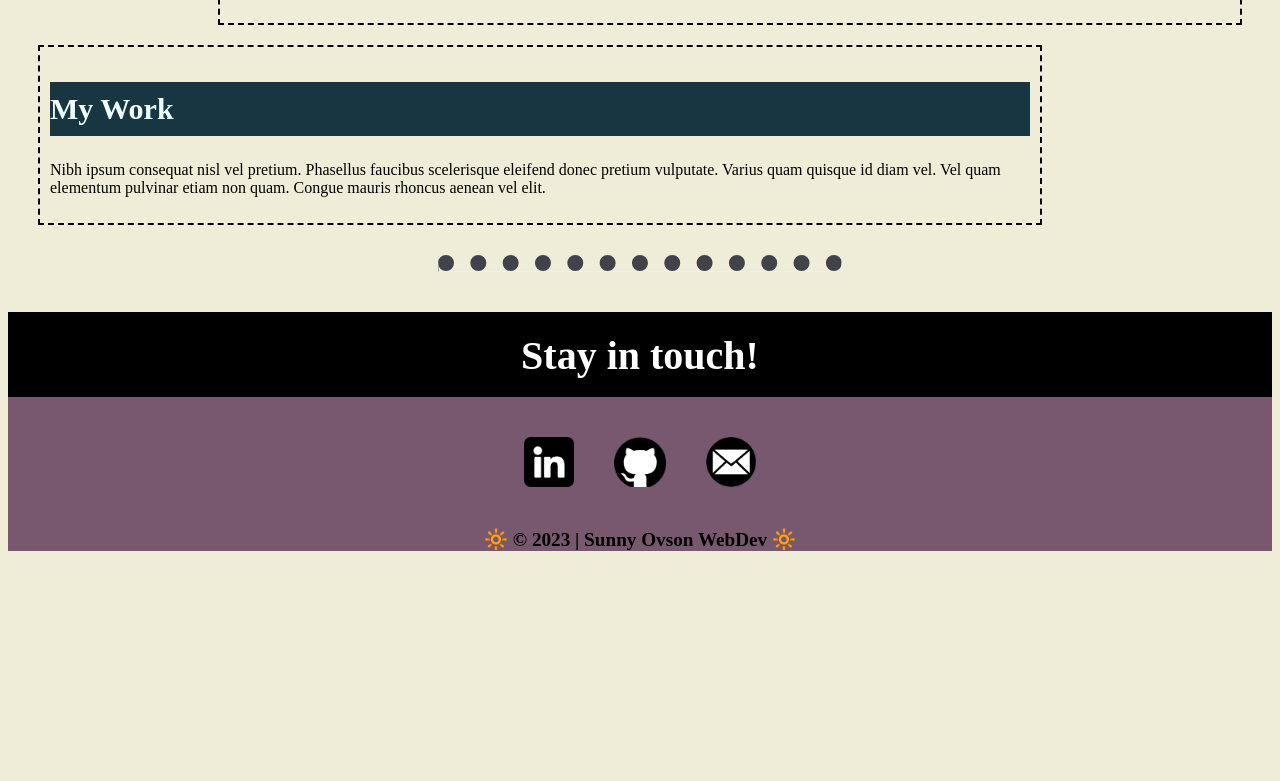
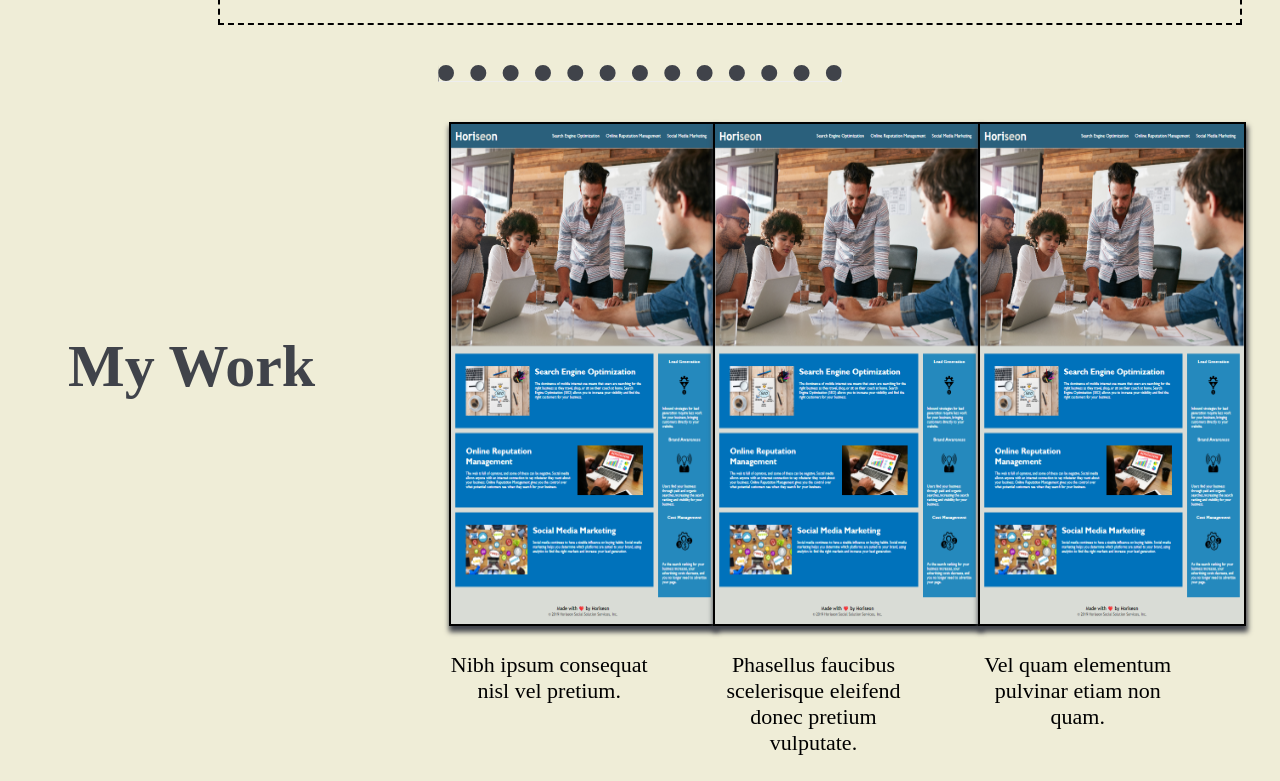
Before and after one commit to SunnyOhK/sunny-ovson-portfolio, a plain HTML site: page index.html in a window 1280 px wide. Shown: the part 447-1228 px from the top of the page. Before the commit the page ends 1024 px from the top, so only its background shows below. Drawn offline with Linux system fonts and the light colour scheme.

Commit message:
restructuring page sections

```diff
--- a/assets/css/style.css
+++ b/assets/css/style.css
@@ -44,8 +44,8 @@
 }
 
 a:link {
-color: #EFEDD7;
-text-decoration: none;
+    color: #EFEDD7;
+    text-decoration: none;
 }
 
 a:hover {
@@ -115,15 +115,57 @@ a:visited {
     height: 140px;
 }
 
+div.container {
+    display: flex;
+    max-width: 100%;
+    min-width: 400px;
+    position: relative;
+}
+
+aside {
+    width: 30%;
+    padding-right: 10px;
+    float: left;
+}
+
+.port-header {
+    font-size: 60px;
+    text-align: left;
+    color: #40434a;
+    padding-top: 160px;
+    padding-left: 30px;
+}
+
+#pull-left {
+    padding-left: -400px;
+}
+
+.img-portfolio {
+    max-width: 100%;
+    height: 500px;
+    width: auto;
+    border: solid 2px black;
+    box-shadow: 1px 5px 5px 1px #40434a;
+}
+
+.p2 {
+    max-width: 200px;
+    text-align: center;
+    font-size: 22px;
+
+}
+
 hr {
     border-top: 16px dotted #40434a;
     width: 402px;
+    margin-bottom: 40px;
+    margin-top: 40px;
 }
 
 .footer {
     text-align: center;
     background-color: #78586f;
- }
+}
 
 .ul-icon {
     display: flex;
@@ -140,7 +182,7 @@ h3 {
 }
 
 .icon {
-    height: 50px;
+    height: 60px;
     padding-left: 0px;
     padding-right: 20px;
     animation-duration: .9s;
@@ -154,7 +196,7 @@ h3 {
 }
 
 h4 {
-    font-size: 120%;
+    font-size: 135%;
     padding-top: 16px;
 }
 
--- a/index.html
+++ b/index.html
@@ -39,16 +39,33 @@
                     et dolore magna aliqua. Elit ut aliquam purus sit amet. Bibendum enim facilisis gravida neque.</p>
             </article>
 
+            <hr>
+
             <!--My Work Card Containter | 'coming soon' photo-->
-            <article id="my-work" class="card">
-                <h2 class="card-header">My Work</h2>
-                <p>Nibh ipsum consequat nisl vel pretium. Phasellus faucibus scelerisque eleifend donec pretium
-                    vulputate.
-                    Varius quam quisque id diam vel. Vel quam elementum pulvinar etiam non quam. Congue mauris rhoncus
-                    aenean vel elit.
-                </p>
-            </article>
-        </div>
+            <div class="div.container">
+                <aside>
+                <h2 class="port-header">My Work</h2>
+                </aside>
+
+                <ul class="ul" id="pull-left">
+                    <li>
+                        <a href="https://sunnyohk.github.io/horiseon-media-agency/"><img src="assets\Horiseon.png"
+                                class="img-portfolio"></a>
+                        <p class="p2">Nibh ipsum consequat nisl vel pretium.</p>
+                    </li>
+                    <li>
+                        <a href="https://sunnyohk.github.io/horiseon-media-agency/"><img src="assets\Horiseon.png"
+                                class="img-portfolio"></a>
+                        <p class="p2">Phasellus faucibus scelerisque eleifend donec pretium vulputate.</p>
+                    </li>
+                    <li>
+                        <a href="https://sunnyohk.github.io/horiseon-media-agency/"><img src="assets\Horiseon.png"
+                                class="img-portfolio"></a>
+                        <p class="p2">Vel quam elementum pulvinar etiam non quam.</p>
+                    </li>
+                </ul>
+            </div>
+
     </main>
 
     <!--Blank Space for Division-->
@@ -59,13 +76,16 @@
     <footer>
         <article id="contact-me" class="footer">
             <h3>Stay in touch!</h3>
-<ul class="ul-icon">
-            <li class="icon"><a href="https://www.linkedin.com/in/sunnyovson/" target="_blank"><img src="assets\linkedin-icon.png" class="icon bounce"></a></li>
-            <li class="icon"><a href="https://github.com/SunnyOhK/sunny-ovson-portfolio.git" target="_blank"><img src="assets\github-mark-white.png" class="icon bounce"></a></li>
-            <li class="icon"><a href="mailto:ovsonsb@gmail.com" target="_blank"><img src="assets\email-icon.png" class="icon bounce"></a></li>
-</ul>
+            <ul class="ul-icon">
+                <li class="icon"><a href="https://www.linkedin.com/in/sunnyovson/" target="_blank"><img
+                            src="assets\linkedin-icon.png" class="icon bounce"></a></li>
+                <li class="icon"><a href="https://github.com/SunnyOhK/sunny-ovson-portfolio.git" target="_blank"><img
+                            src="assets\github-mark-white.png" class="icon bounce"></a></li>
+                <li class="icon"><a href="mailto:ovsonsb@gmail.com" target="_blank"><img src="assets\email-icon.png"
+                            class="icon bounce"></a></li>
+            </ul>
 
-        <h4>🔆 &#169 2023 | Sunny Ovson WebDev 🔆</h4>
+            <h4>🔆 &#169 2023 | Sunny Ovson WebDev 🔆</h4>
     </footer>
 </body>
 
```
Also changed, not shown: assets/Horiseon.png (added).
